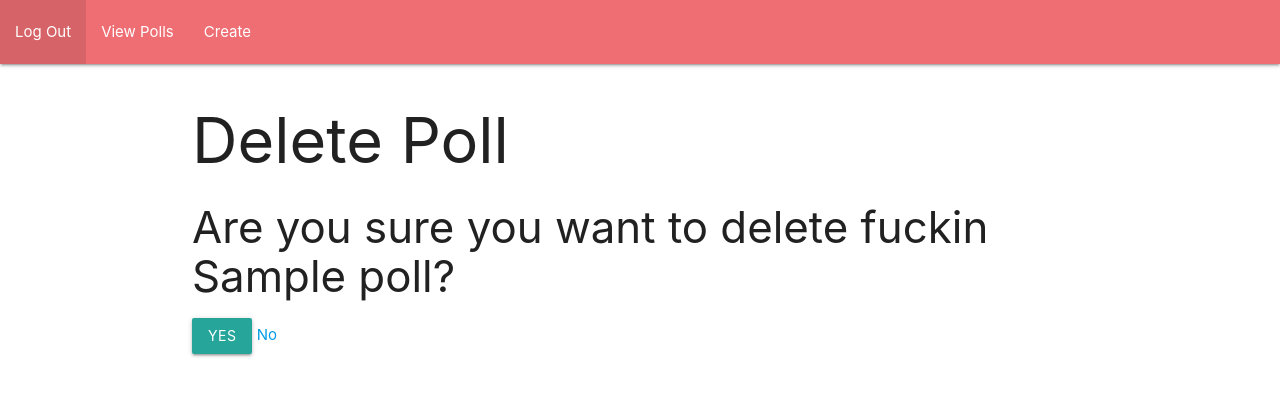
After one commit to DaCoPro/US-Polling, a Django app: page /polls/1/delete/ in a window 1280 px wide. The commit adds this page. Shown: the top 396 px of the page. Run offline with Django 3.2, Linux system fonts and the light colour scheme; a user stored in the database is signed in; tables that the repository leaves empty hold one stand-in row (values such as "Sample post").

Commit message:
Add delete functionality.

```diff
--- /dev/null
+++ b/main_app/templates/main_app/poll_confirm_delete.html
@@ -0,0 +1,12 @@
+{% extends 'base.html' %}
+{% block content %}
+
+<h1>Delete Poll</h1>
+<h3>Are you sure you want to delete fuckin {{object.title}}? </h3>
+<form action="" method="POST">
+    {% csrf_token %}
+    <input type="submit" value="Yes" class="btn">
+    <a href="{% url 'detail' poll.id %}">No</a>
+</form>
+
+{% endblock %}
--- a/main_app/templates/polls/detail.html
+++ b/main_app/templates/polls/detail.html
@@ -7,4 +7,6 @@
 <div>{{ poll.abstract }}</div>
 <div>{{ poll.content }}</div>
 
+
+<a href="{% url 'polls_delete' poll.id %}">Delete?</a>
 {% endblock %}
--- a/main_app/urls.py
+++ b/main_app/urls.py
@@ -7,5 +7,6 @@ urlpatterns = [
   path('polls/', views.polls_index, name='index'),
   path('polls/<int:poll_id>/', views.polls_detail, name='detail'),
   path('polls/create/', views.PollCreate.as_view(), name='polls_create'),
+  path('polls/<int:pk>/delete/', views.PollDelete.as_view(), name='polls_delete'),
   path('accounts/signup/', views.signup, name='signup'),
 ]
--- a/main_app/views.py
+++ b/main_app/views.py
@@ -15,6 +15,10 @@ class PollCreate(LoginRequiredMixin, CreateView):
   def form_valid(self, form):
     form.instance.user = self.request.user
     return super().form_valid(form)
+
+class PollDelete(LoginRequiredMixin, DeleteView):
+  model = Poll
+  success_url = '/polls/'
 
 def home(request):
   return render(request, 'home.html')
```
